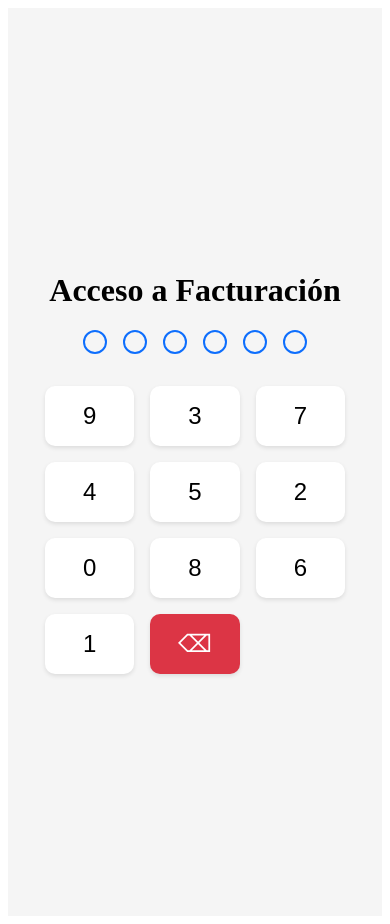
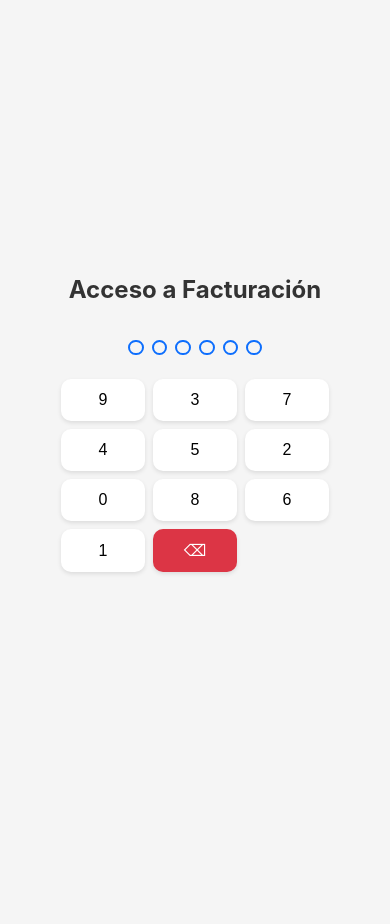
Before and after one commit to salvadorreynaa/GestorFinanciero, a Flask app: template templates/facturacion_login.html in a window 390 px wide. After the commit the page ends 574 px from the top, so only its background shows below. Run offline with Flask 3, Linux system fonts and the light colour scheme; the template is opened without the code that fills it, so the values that code supplies are empty; some libraries are stand-ins or nearby versions.

Commit message:
Mejoras responsive en dashboard y facturación login

```diff
--- a/templates/facturacion_login.html
+++ b/templates/facturacion_login.html
@@ -5,74 +5,138 @@
     <meta name="viewport" content="width=device-width, initial-scale=1.0">
     <title>Acceso Facturación - Vaya Valla</title>
     <style>
+        * {
+            box-sizing: border-box;
+            margin: 0;
+            padding: 0;
+        }
+
+        body {
+            font-family: -apple-system, BlinkMacSystemFont, 'Segoe UI', Roboto, Oxygen, Ubuntu, Cantarell, sans-serif;
+            line-height: 1.5;
+            background-color: #f5f5f5;
+        }
+
         .pin-container {
             display: flex;
             flex-direction: column;
             align-items: center;
             justify-content: center;
             min-height: 100vh;
-            background-color: #f5f5f5;
-            padding: 2rem;
+            padding: clamp(1rem, 5vw, 2rem);
+            width: 100%;
+            max-width: 100%;
         }
+
+        h1 {
+            font-size: clamp(1.5rem, 6vw, 2rem);
+            text-align: center;
+            margin-bottom: 2rem;
+            color: #333;
+        }
+
         .pin-display {
             display: flex;
             justify-content: center;
-            gap: 1rem;
-            margin-bottom: 2rem;
-            min-width: 300px;
+            gap: clamp(0.5rem, 2vw, 1rem);
+            margin-bottom: clamp(1.5rem, 4vw, 2rem);
+            width: 100%;
+            max-width: 300px;
+            padding: 0 1rem;
         }
+
         .pin-circle {
-            width: 20px;
-            height: 20px;
+            width: clamp(15px, 4vw, 20px);
+            height: clamp(15px, 4vw, 20px);
             border: 2px solid #0d6efd;
             border-radius: 50%;
             transition: background-color 0.3s ease;
         }
+
         .pin-circle.filled {
             background-color: #0d6efd;
         }
+
         .pin-pad {
             display: grid;
             grid-template-columns: repeat(3, 1fr);
-            gap: 1rem;
+            gap: clamp(0.5rem, 2vw, 1rem);
+            width: 100%;
             max-width: 300px;
-            width: 100%;
+            margin: 0 auto;
+            padding: 0 1rem;
         }
+
         .pin-button {
             background: white;
             border: none;
             border-radius: 10px;
-            padding: 1rem;
-            font-size: 1.5rem;
+            padding: clamp(0.75rem, 3vw, 1rem);
+            font-size: clamp(1.25rem, 4vw, 1.5rem);
             cursor: pointer;
             box-shadow: 0 2px 4px rgba(0,0,0,0.1);
             transition: all 0.3s ease;
+            -webkit-tap-highlight-color: transparent;
+            touch-action: manipulation;
         }
+
         .pin-button:hover {
             transform: translateY(-2px);
             box-shadow: 0 4px 6px rgba(0,0,0,0.1);
         }
+
         .pin-button:active {
             transform: translateY(0);
         }
+
         .action-button {
             grid-column: span 3;
             background: #0d6efd;
             color: white;
+            font-weight: 500;
         }
+
         .delete-button {
             background: #dc3545;
             color: white;
+            font-weight: 500;
         }
+
         .message {
-            margin-top: 1rem;
+            margin-top: clamp(1rem, 3vw, 1.5rem);
             padding: 1rem;
             border-radius: 5px;
             text-align: center;
+            width: 100%;
+            max-width: 300px;
+            font-size: clamp(0.875rem, 3vw, 1rem);
         }
+
         .error {
             background: #dc3545;
             color: white;
+        }
+
+        /* Media queries para dispositivos móviles */
+        @media (max-width: 380px) {
+            .pin-container {
+                padding: 1rem 0.5rem;
+            }
+
+            .pin-button {
+                padding: 0.75rem;
+                font-size: 1.25rem;
+            }
+        }
+
+        /* Evitar zoom en iOS al tocar inputs */
+        @media screen and (-webkit-min-device-pixel-ratio: 0) {
+            select,
+            textarea,
+            input,
+            button {
+                font-size: 16px !important;
+            }
         }
     </style>
 </head>
```
Also changed, not shown: templates/dashboard.html (+67 -13 lines).
